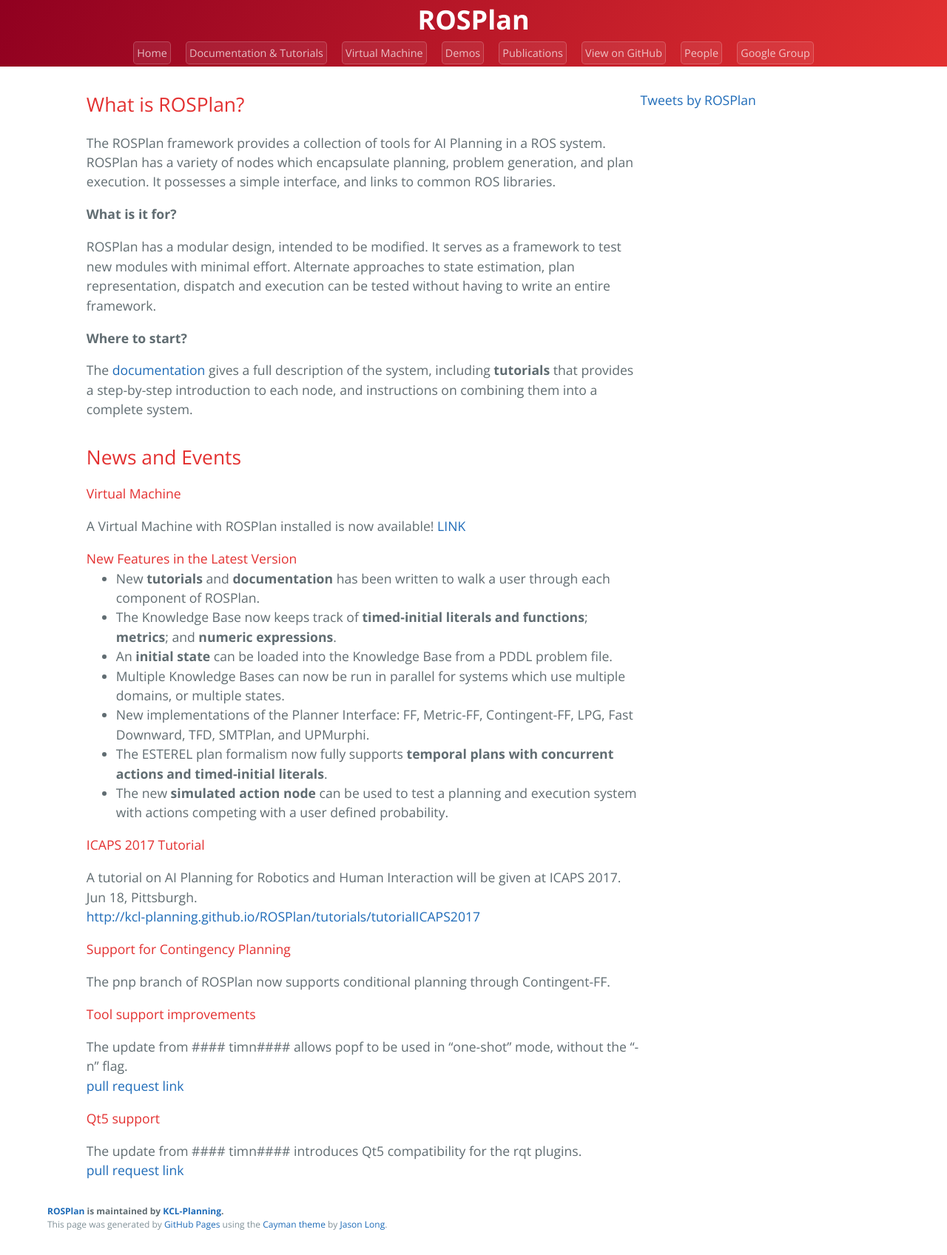
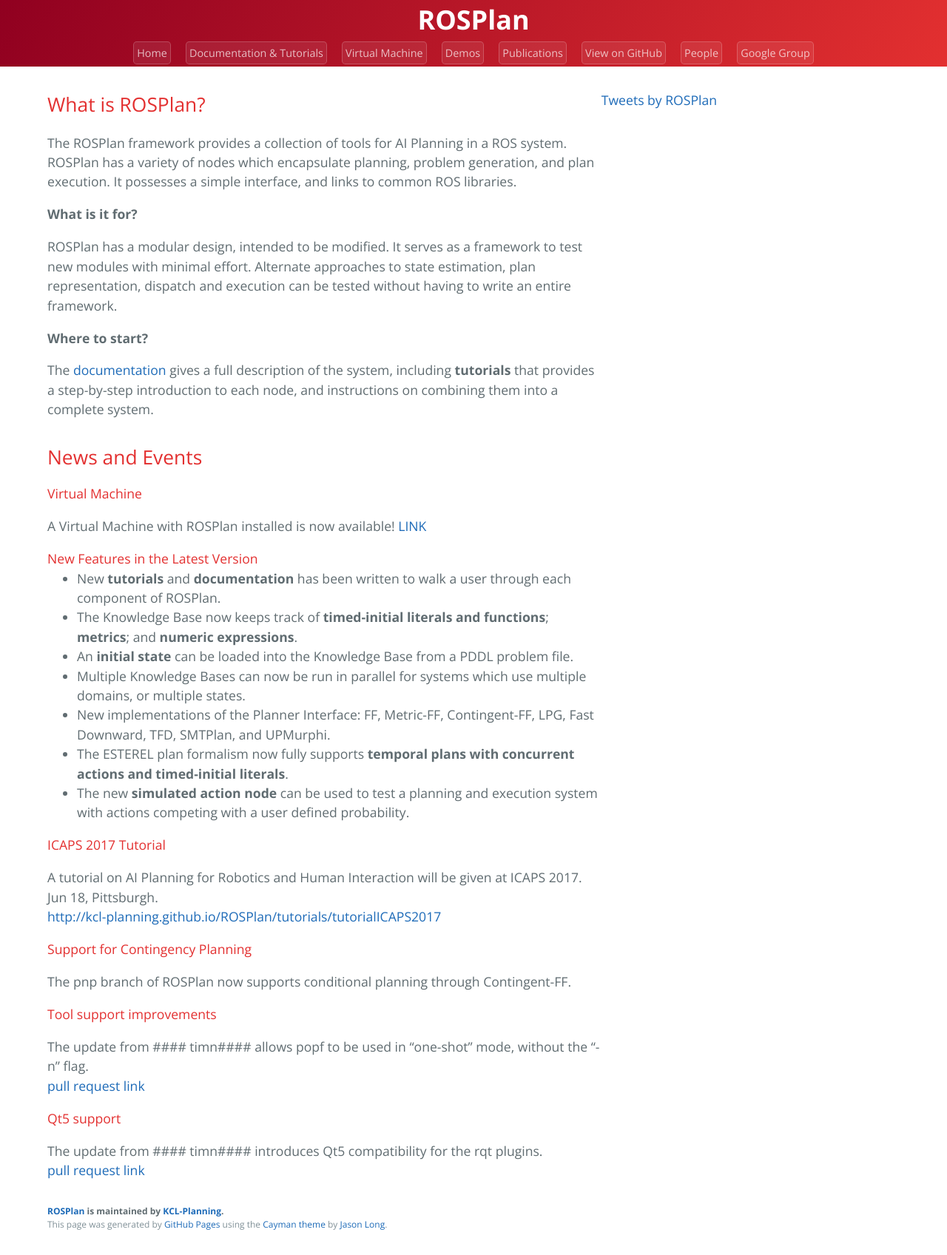
Before and after one commit to KCL-Planning/ROSPlan, a Jekyll site: the page built from index.md, in a window 1280 px wide. Shown: the whole page at 74% size. Built offline with Jekyll 4.4.1, drawn with Linux system fonts in a browser that asks for light colours; comment, search, counter and statistics services are not loaded.

Commit message:
Update index.html

```diff
--- a/_layouts/index.html
+++ b/_layouts/index.html
@@ -2,7 +2,7 @@
 layout: default
 ---
 
-<div style="float:left; width:65%; margin-left: 3em">
+<div style="float:left; width:65%">
 
 <h2>{{ page.title }}</h2>
 
```
